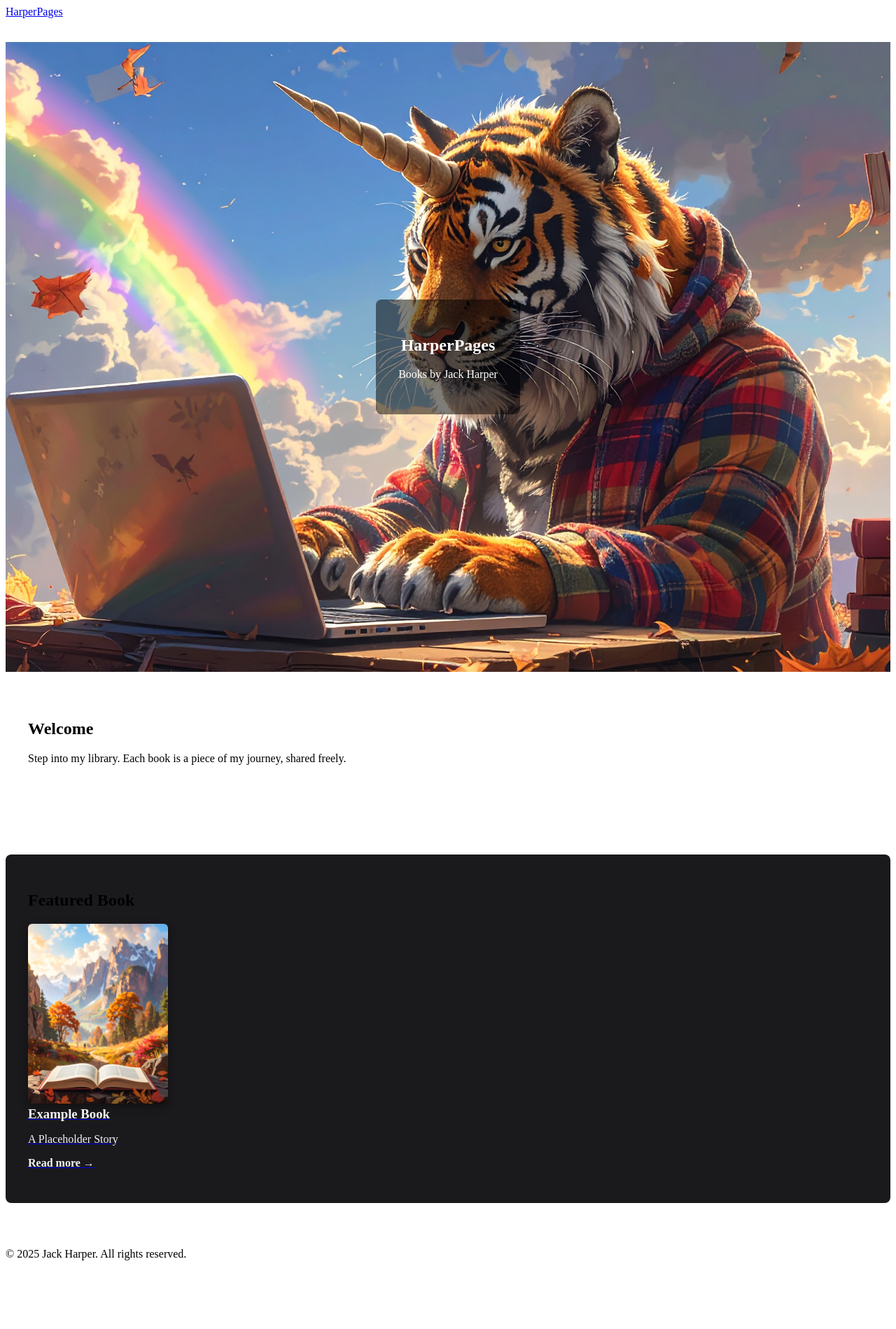
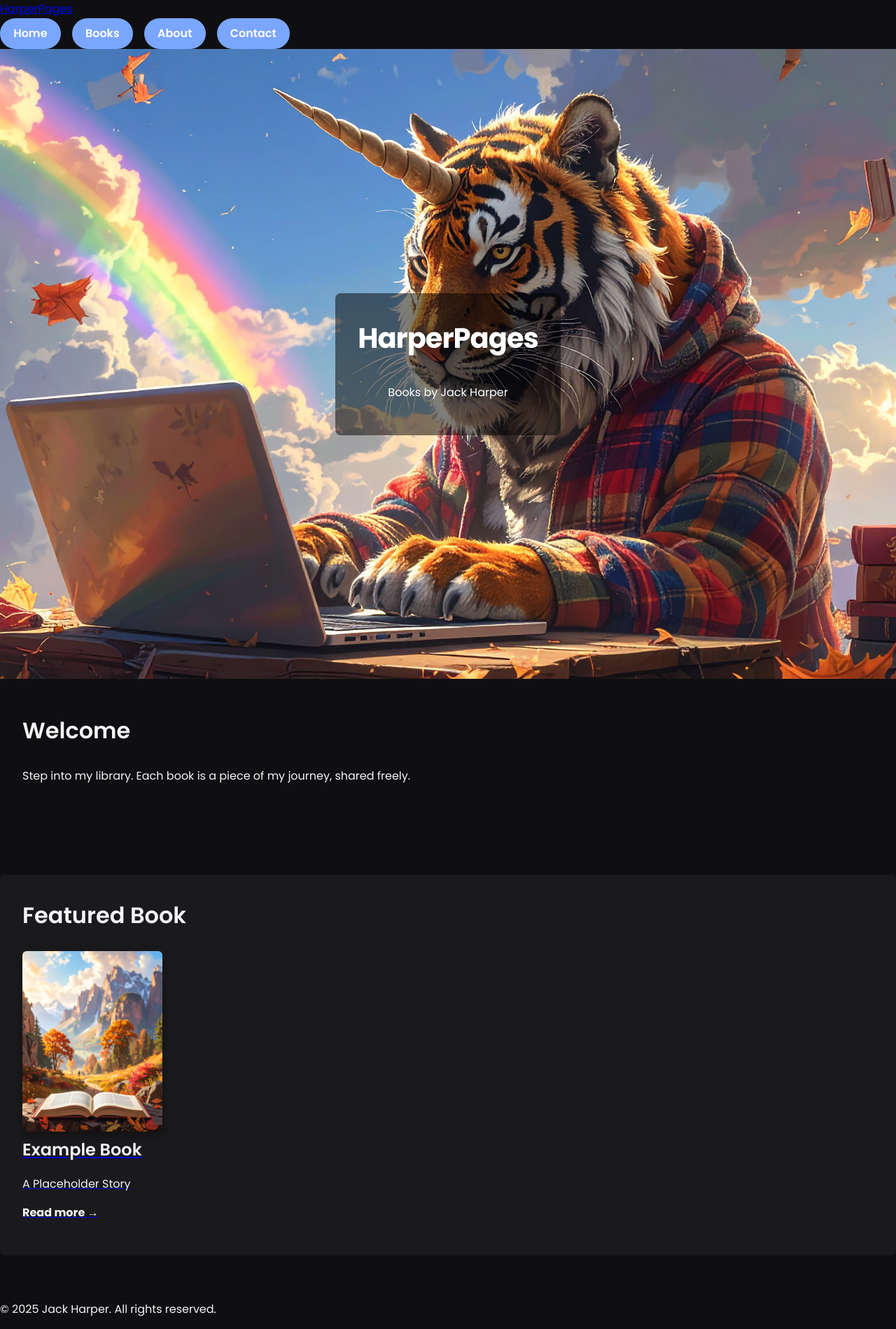
Before and after one commit to jackharperbooks/harperpages, a Jekyll site: the page built from index.html, in a window 1280 px wide. Shown: the whole page at 70% size. Built offline with Jekyll 4.4.1, drawn with Linux system fonts in a browser that asks for light colours; before the commit the page ends 1817 px from its top, so only the background shows below that.

Commit message:
Update style.css

```diff
--- a/assets/css/style.css
+++ b/assets/css/style.css
@@ -1,3 +1,98 @@
+/* ===========================
+   COLOR PALETTES
+   Switch aesthetics by commenting/uncommenting
+   =========================== */
+
+/* --- Moody / Literary (ACTIVE) --- */
+:root {
+  --bg: #0f0f11;          /* deep charcoal */
+  --fg: #f4f4f7;          /* soft off-white */
+  --accent: #7aa6ff;      /* cool blue */
+  --accent-hover: #5a85e6;
+  --card-bg: #1a1a1d;
+  --muted: #ccc;
+}
+
+/* --- Warm / Inviting (Autumn) ---
+:root {
+  --bg: #faf3e0;          /* parchment cream */
+  --fg: #2c2c2c;          /* dark brown text */
+  --accent: #e67e22;      /* pumpkin orange */
+  --accent-hover: #cf711f;
+  --card-bg: #fff5e1;
+  --muted: #666;
+}
+*/
+
+/* --- Crisp / Minimal (Winter) ---
+:root {
+  --bg: #ffffff;          /* clean white */
+  --fg: #222222;          /* near-black text */
+  --accent: #0077cc;      /* icy blue */
+  --accent-hover: #005fa3;
+  --card-bg: #f4f4f7;
+  --muted: #555;
+}
+*/
+
+/* --- Fresh / Vibrant (Spring/Summer) ---
+:root {
+  --bg: #f0fff4;          /* pale mint */
+  --fg: #1a202c;          /* slate gray text */
+  --accent: #38a169;      /* fresh green */
+  --accent-hover: #2f855a;
+  --card-bg: #ffffff;
+  --muted: #4a5568;
+}
+*/
+
+/* ===========================
+   COLOR PALETTE VARIABLES
+   =========================== */
+:root {
+  --bg: #0f0f11;          /* background color */
+  --fg: #f4f4f7;          /* foreground/text color */
+  --accent: #7aa6ff;      /* primary accent (buttons, links) */
+  --accent-hover: #5a85e6; /* hover accent */
+  --card-bg: #1a1a1d;     /* background for cards/sections */
+  --muted: #ccc;          /* muted text */
+}
+
+/* ===========================
+   GLOBAL TYPOGRAPHY & BODY
+   =========================== */
+body {
+  margin: 0;
+  font-family: 'Poppins', sans-serif;
+  background: var(--bg);
+  color: var(--fg);
+  line-height: 1.6;
+}
+
+h1, h2, h3, h4, h5, h6 {
+  font-family: 'Poppins', sans-serif;
+  font-weight: 700;
+  margin-top: 0;
+}
+
+h1 {
+  font-size: 2.5rem;
+  letter-spacing: -1px;
+}
+
+h2 {
+  font-size: 2rem;
+  font-weight: 600;
+}
+
+h3 {
+  font-size: 1.5rem;
+  font-weight: 600;
+}
+
+/* ===========================
+   PARALLAX HERO
+   =========================== */
 .parallax {
   background-image: url('../images/hero.jpg'); /* replace with your chosen image */
   height: 100vh; /* full screen height */
@@ -18,11 +113,18 @@
   border-radius: 8px;
 }
 
+/* ===========================
+   INTRO SECTION
+   =========================== */
 .intro {
   padding: 3rem 2rem;
   background: var(--bg);
   color: var(--fg);
 }
+
+/* ===========================
+   BOOK LANDING PAGE CONTENT
+   =========================== */
 .book-content {
   display: flex;
   flex-wrap: wrap;
@@ -42,6 +144,9 @@
   min-width: 250px;
 }
 
+/* ===========================
+   DOWNLOAD BUTTON
+   =========================== */
 .download-btn {
   display: inline-block;
   margin-top: 1rem;
@@ -49,12 +154,18 @@
   background: var(--accent);
   color: white;
   text-decoration: none;
-  border-radius: 4px;
+  border-radius: 30px; /* pill shape */
   font-weight: bold;
+  transition: all 0.2s ease;
 }
 .download-btn:hover {
-  background: #5a85e6;
+  background: var(--accent-hover);
+  transform: translateY(-2px);
 }
+
+/* ===========================
+   BOOKS INDEX GRID
+   =========================== */
 .books-grid {
   display: grid;
   grid-template-columns: repeat(auto-fit, minmax(220px, 1fr));
@@ -63,39 +174,38 @@
 }
 
 .book-card {
-  background: #1a1a1d;
+  background: var(--card-bg);
   padding: 1rem;
   border-radius: 8px;
   text-align: center;
   transition: transform 0.2s ease;
 }
-
 .book-card:hover {
   transform: translateY(-5px);
 }
-
 .book-card img {
   max-width: 100%;
   border-radius: 4px;
   margin-bottom: 1rem;
 }
-
 .book-card h2 {
   margin: 0.5rem 0;
   font-size: 1.25rem;
 }
-
 .book-card p {
   font-size: 0.9rem;
-  color: #ccc;
+  color: var(--muted);
 }
+
+/* ===========================
+   FEATURED BOOK SECTION
+   =========================== */
 .featured-book {
   margin: 4rem 0;
   padding: 2rem;
-  background: #1a1a1d;
+  background: var(--card-bg);
   border-radius: 8px;
 }
-
 .featured-card {
   display: flex;
   flex-wrap: wrap;
@@ -103,74 +213,69 @@
   align-items: center;
   text-decoration: none;
 }
-
 .featured-card img {
   max-width: 200px;
   border-radius: 6px;
   box-shadow: 0 4px 12px rgba(0,0,0,0.4);
 }
-
 .featured-info {
   flex: 1;
   min-width: 200px;
-  color: #f4f4f7;
+  color: var(--fg);
 }
-
 .featured-info h3 {
   margin: 0 0 0.5rem;
 }
+
 /* ===========================
-   BUTTON STYLING
-   - Adjust padding, colors, hover effects here
-   - Current style: pill-shaped, accent background
+   HEADER NAVIGATION BUTTONS
    =========================== */
-
 .nav-buttons {
   display: flex;
   gap: 1rem;
 }
-
 .nav-btn {
-  padding: 0.5rem 1rem;
+  padding: 0.6rem 1.2rem;
   background: var(--accent);
   color: white;
   text-decoration: none;
-  border-radius: 4px;
+  border-radius: 30px; /* pill shape */
   font-weight: 600;
-  transition: background 0.2s ease, transform 0.2s ease;
+  transition: all 0.2s ease;
+}
+.nav-btn:hover {
+  background: var(--accent-hover);
+  transform: translateY(-2px);
 }
 
-.nav-btn:hover {
-  background: #5a85e6;
-  transform: translateY(-2px);
-}
-/* CONTACT FORM STYLING */
+/* ===========================
+   CONTACT FORM STYLING
+   =========================== */
 form {
   display: flex;
   flex-direction: column;
   gap: 1rem;
   max-width: 500px;
 }
-
 input, textarea {
   width: 100%;
   padding: 0.75rem;
   border: 1px solid #444;
   border-radius: 4px;
   background: #222;
-  color: #f4f4f7;
+  color: var(--fg);
 }
-
 button {
   padding: 0.75rem 1.25rem;
   background: var(--accent);
   color: white;
   border: none;
-  border-radius: 4px;
+  border-radius: 30px;
   font-weight: bold;
   cursor: pointer;
+  transition: all 0.2s ease;
 }
-
 button:hover {
-  background: #5a85e6;
+  background: var(--accent-hover);
+  transform: translateY(-2px);
 }
```
